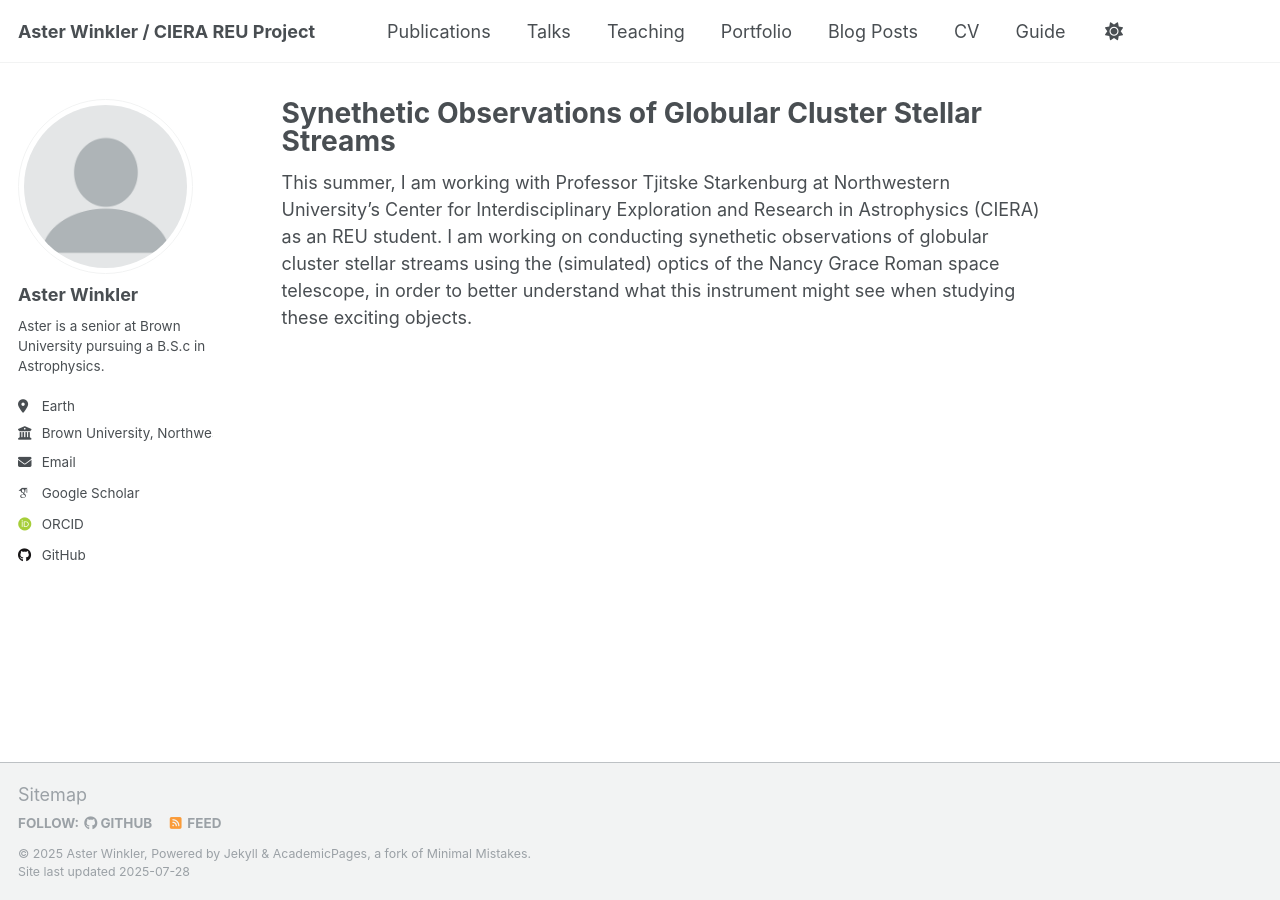
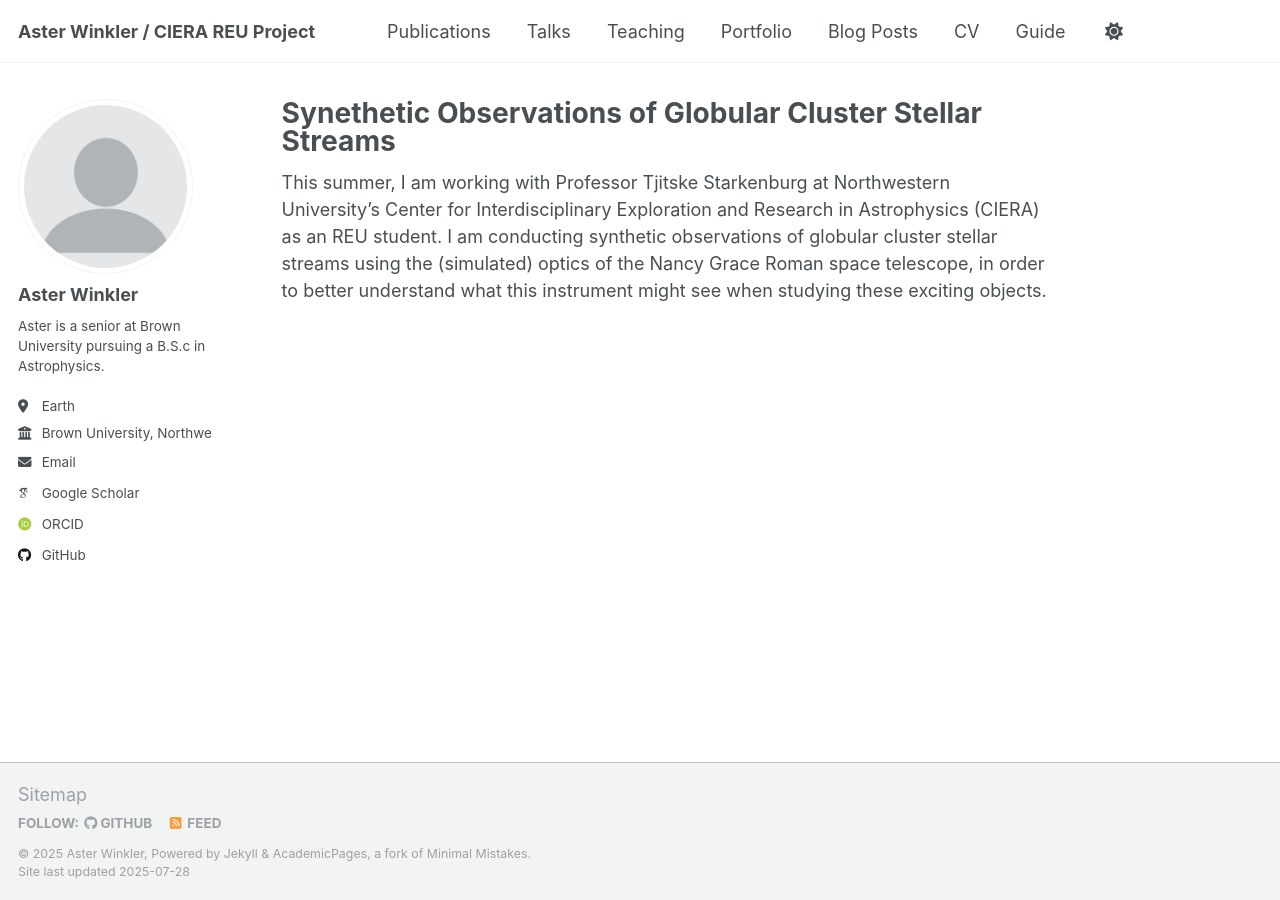
Before and after one commit to asterwinkler/project, a Jekyll site: the page built from _pages/about.md, in a window 1280 px wide. Built offline with Jekyll 4.4.1, drawn with Linux system fonts in a browser that asks for light colours; some web fonts are replaced; a script that is not in the unit is left out.

Commit message:
Update about.md

```diff
--- a/_pages/about.md
+++ b/_pages/about.md
@@ -7,4 +7,4 @@ redirect_from:
   - /about.html
 ---
 
-This summer, I am working with Professor Tjitske Starkenburg at Northwestern University's Center for Interdisciplinary Exploration and Research in Astrophysics (CIERA) as an REU student. I am working on conducting synethetic observations of globular cluster stellar streams using the (simulated) optics of the Nancy Grace Roman space telescope, in order to better understand what this instrument might see when studying these exciting objects.
+This summer, I am working with Professor Tjitske Starkenburg at Northwestern University's Center for Interdisciplinary Exploration and Research in Astrophysics (CIERA) as an REU student. I am conducting synthetic observations of globular cluster stellar streams using the (simulated) optics of the Nancy Grace Roman space telescope, in order to better understand what this instrument might see when studying these exciting objects.
```
